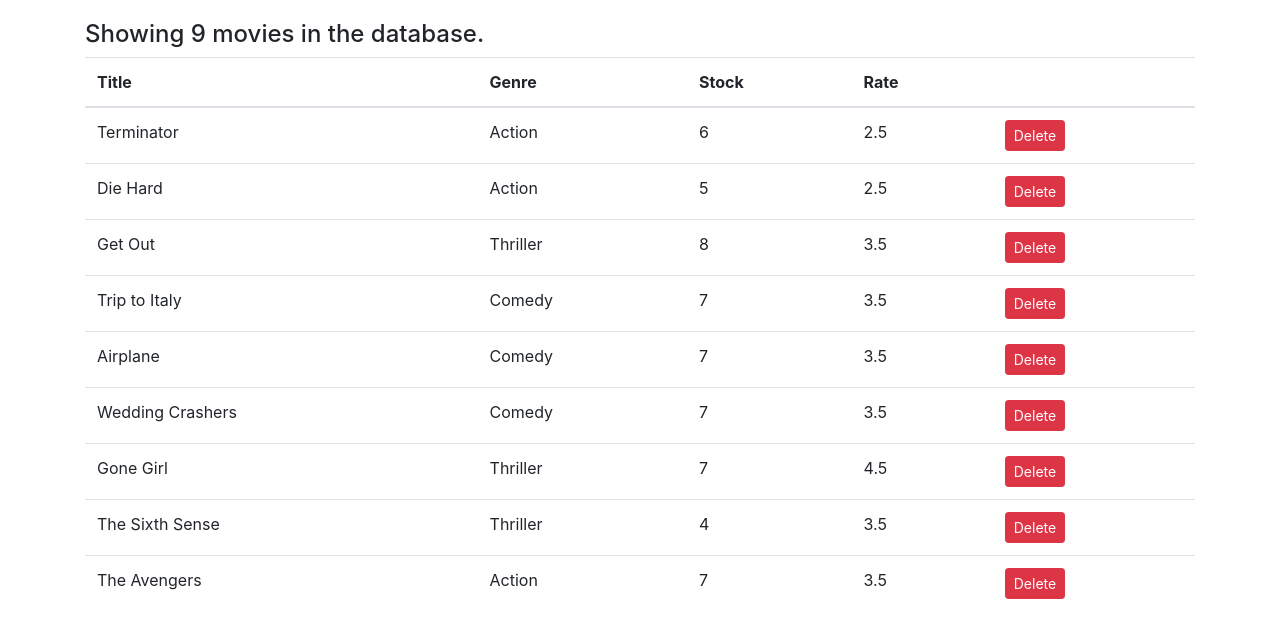
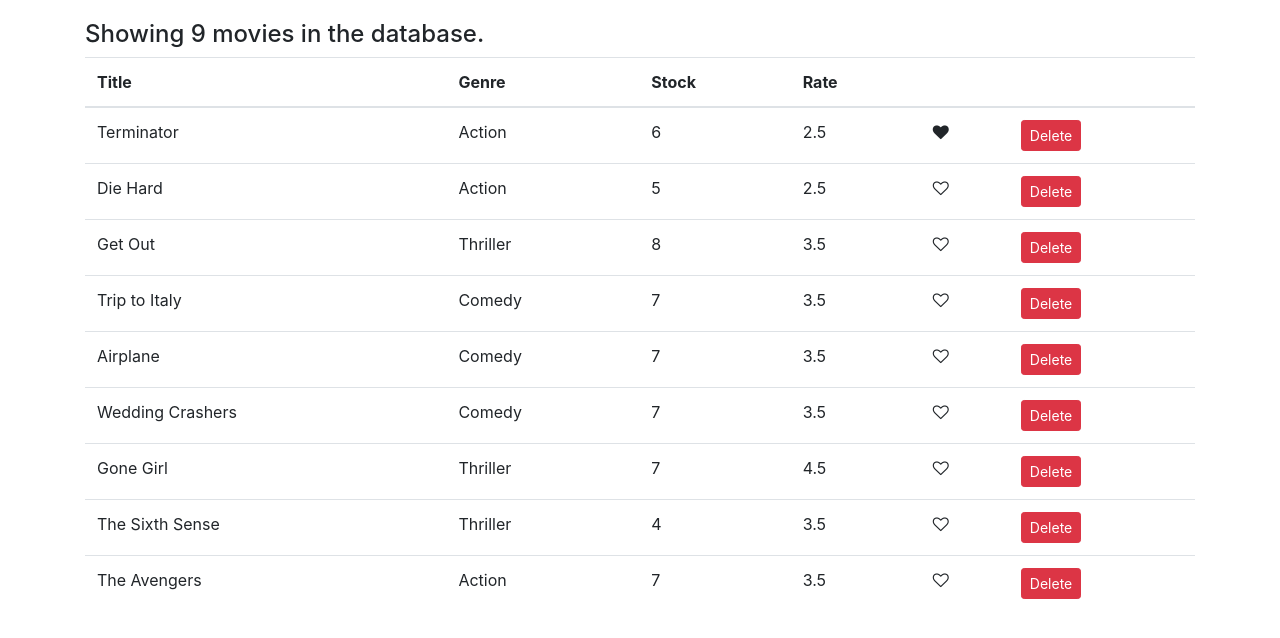
Before and after one commit to Shailendra9k/vidly-project, a React (Create React App) app: page / in a window 1280 px wide. Shown: the top 638 px of the page. Built offline with nearby package versions, Linux system fonts and the light colour scheme.

Commit message:
added changes

```diff
--- a/src/App.js
+++ b/src/App.js
@@ -1,12 +1,12 @@
 import React from "react";
 import "./App.css";
 import Movies from "./components/movies";
-import Films from "./components/functional";
+// import Films from "./components/functional";
 
 function App() {
   return (
     <main className="container">
-      <Films />
+      <Movies />
     </main>
   );
 }
--- /dev/null
+++ b/src/components/common/like.jsx
@@ -0,0 +1,15 @@
+import React from "react";
+const Like = props => {
+  let classes = "fa fa-heart";
+  if (!props.liked) classes += "-o";
+  return (
+    <i
+      onClick={props.onClick}
+      style={{ cursor: "pointer" }}
+      className={classes}
+      aria-hidden="true"
+    />
+  );
+};
+
+export default Like;
--- a/src/components/movies.jsx
+++ b/src/components/movies.jsx
@@ -1,4 +1,5 @@
 import React, { Component } from "react";
+import Like from "./common/like";
 import { getMovies } from "../services/fakeMovieService";
 
 class Movies extends Component {
@@ -9,6 +10,15 @@
     const movies = this.state.movies.filter(m => m._id !== movie._id);
     this.setState({ movies });
   };
+
+  handleLike = movie => {
+    const movies = [...this.state.movies];
+    const index = movies.indexOf(movie);
+    movies[index] = { ...movies[index] };
+    movies[index].liked = !movies[index].liked;
+    this.setState({ movies });
+  };
+
   render() {
     const { length: count } = this.state.movies;
     if (count === 0) return <p>There are no movies in the database.</p>;
@@ -22,7 +32,8 @@
               <th>Genre</th>
               <th>Stock</th>
               <th>Rate</th>
-              <th></th>
+              <th />
+              <th />
             </tr>
           </thead>
           <tbody>
@@ -32,6 +43,12 @@
                 <td>{movie.genre.name}</td>
                 <td>{movie.numberInStock}</td>
                 <td>{movie.dailyRentalRate}</td>
+                <td>
+                  <Like
+                    liked={movie.liked}
+                    onClick={() => this.handleLike(movie)}
+                  />
+                </td>
                 <td>
                   <button
                     onClick={() => this.handleDelete(movie)}
--- a/src/services/fakeMovieService.js
+++ b/src/services/fakeMovieService.js
@@ -7,7 +7,8 @@
     genre: { _id: "5b21ca3eeb7f6fbccd471818", name: "Action" },
     numberInStock: 6,
     dailyRentalRate: 2.5,
-    publishDate: "2018-01-03T19:04:28.809Z"
+    publishDate: "2018-01-03T19:04:28.809Z",
+    liked: true
   },
   {
     _id: "5b21ca3eeb7f6fbccd471816",
```
